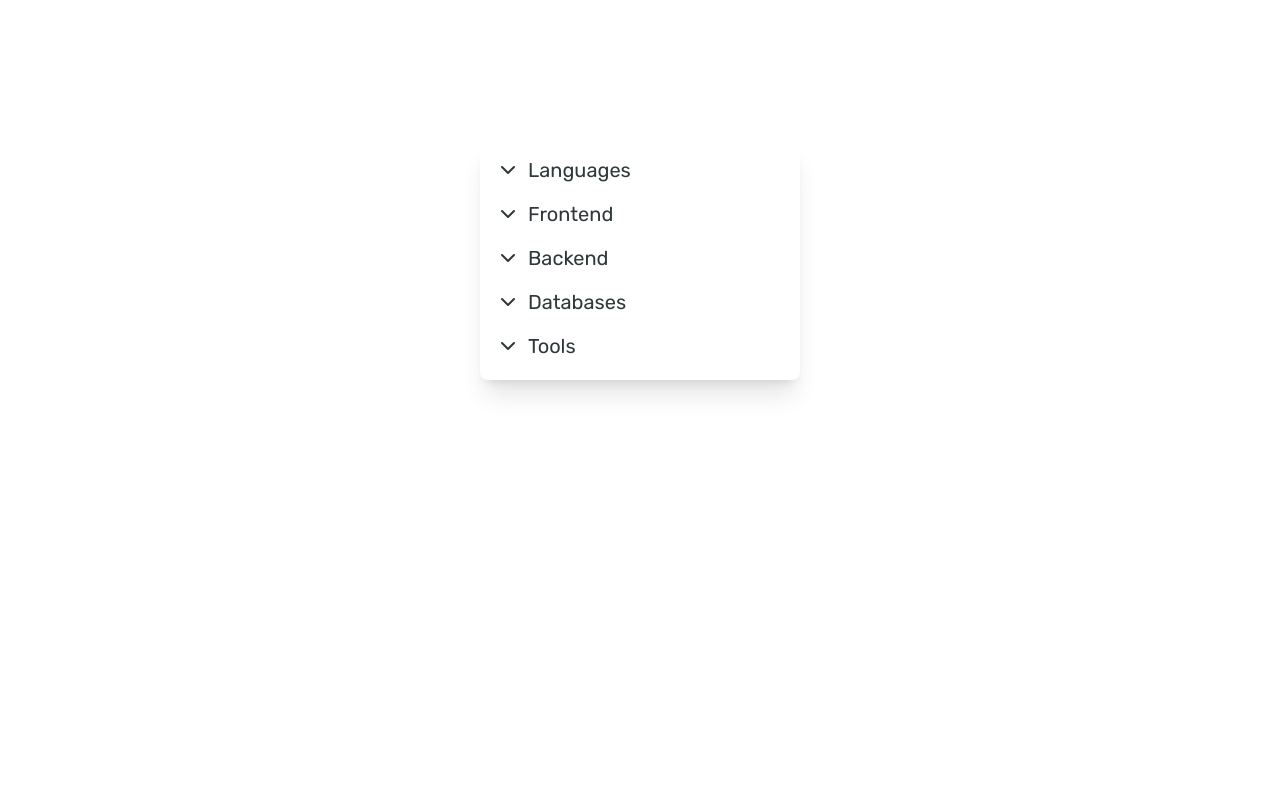
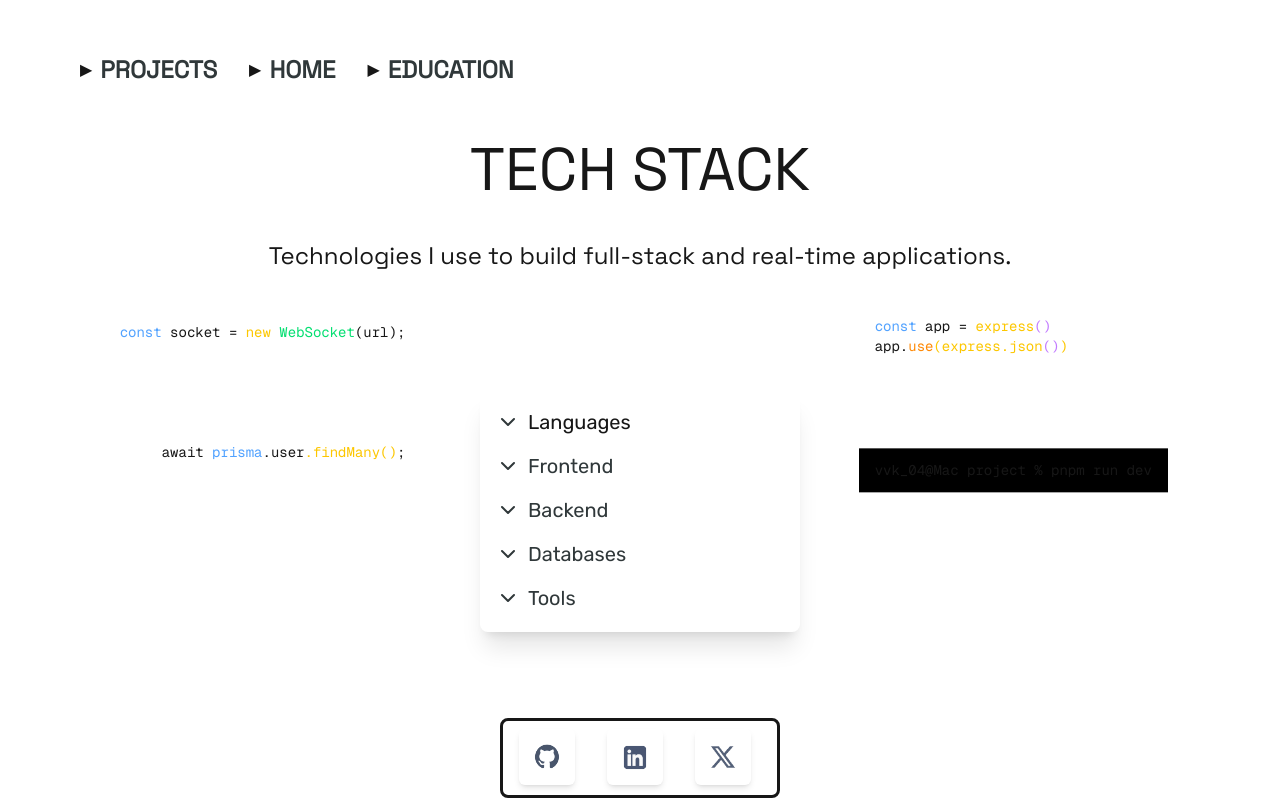
Before and after one commit to vardvamsifriest/Portfolio, a Next.js app: page /skills in a window 1280 px wide. Built offline with nearby package versions, Linux system fonts and the light colour scheme.

Commit message:
skill page done

```diff
--- /dev/null
+++ b/app/components/codepiece.tsx
@@ -0,0 +1,12 @@
+export default function CodePiece() {
+    return (
+      <div className="w-fit bg-mist-800/80 px-4 py-3 font-mono text-sm">
+        <span className="text-blue-400">const</span>{" "}
+        <span className="text-mist-200">socket</span>{" "}
+        <span className="text-mist-400">=</span>{" "}
+        <span className="text-yellow-400">new</span>{" "}
+        <span className="text-green-400">WebSocket</span>
+        <span className="text-mist-200">(url);</span>
+      </div>
+    );
+  }
--- /dev/null
+++ b/app/components/codepiece2.tsx
@@ -0,0 +1,11 @@
+export function CodePiece2()
+{
+    return (
+        <div className="w-fit bg-mist-800/80 px-4 py-3 font-mono text-sm">
+            <span className="">await</span>
+            <span className="text-blue-400"> prisma</span>
+            <span className="">.user</span>
+            <span className="text-yellow-400">.findMany()</span>;
+        </div>
+    )
+}
--- /dev/null
+++ b/app/components/codepiece3.tsx
@@ -0,0 +1,17 @@
+export function CodePiece3()
+{
+    return (
+        <div className="w-fit bg-mist-800/80 px-4 py-3 font-mono text-sm">
+            <span className="text-blue-400">const</span>
+            <span className=""> app = </span>
+            <span className="text-yellow-400">express</span>
+            <span className="text-purple-400">()</span>
+            <div className="">app.
+            <span className="text-orange-400">use</span>
+            <span className="text-yellow-400">(express.json</span>
+            <span className="text-purple-400">()</span>
+            <span className="text-yellow-400">)</span>
+            </div>
+        </div>
+    )
+}
--- a/app/components/icons/giticon.tsx
+++ b/app/components/icons/giticon.tsx
@@ -3,7 +3,7 @@ export function GitIcon()
     return (
         <svg xmlns="http://www.w3.org/2000/svg" fill="none"  width={24}
         height={24} viewBox="0 0 600 600">
-            <g clip-path="url(#devicon-git-icon-1-a)"><path fill="#DE4C36" d="m588.7 273.3-262-262c-15-15-39.5-15-54.6 0l-54.4 54.4 69 69a45.9 45.9 0 0 1 58 58.5l66.6 66.5a46 46 0 1 1-27.5 26l-62-62v163.1q6.5 3.3 12 8.7a46 46 0 1 1-49.9-10V220.8a46 46 0 0 1-25-60.3l-68-68L11.3
+            <g clipPath="url(#devicon-git-icon-1-a)"><path fill="#DE4C36" d="m588.7 273.3-262-262c-15-15-39.5-15-54.6 0l-54.4 54.4 69 69a45.9 45.9 0 0 1 58 58.5l66.6 66.5a46 46 0 1 1-27.5 26l-62-62v163.1q6.5 3.3 12 8.7a46 46 0 1 1-49.9-10V220.8a46 46 0 0 1-25-60.3l-68-68L11.3
             272a38.6 38.6 0 0 0 0 54.6l262 262c15 15 39.5 15 54.6 0l260.8-260.8c15-15 15-39.5 0-54.6"/></g><defs><clipPath id="devicon-git-icon-1-a">
             <path fill="#fff" d="M0 0h600v600H0z"/></clipPath></defs></svg>
     )
--- a/app/components/icons/jsicon.tsx
+++ b/app/components/icons/jsicon.tsx
@@ -3,7 +3,7 @@ export function JSIcon()
     return (
         <svg xmlns="http://www.w3.org/2000/svg" fill="none"  width={24}
         height={24} viewBox="0 0 600 600">
-            <g clip-path="url(#devicon-javascript-1-a)"><path fill="#F7DF1E" d="M0 0h600v600H0z"/><path fill="#000" d="m157.8 501.4 45.9-27.8c8.8 15.7 16.9 29 36.2 29 18.5 0 30.2-7.2 30.2-35.4V275.5h56.4V468c0 58.4-34.2 85-84.2 85-45 0-71.2-23.4-84.5-51.6m199.3-6 46-26.6c12
+            <g clipPath="url(#devicon-javascript-1-a)"><path fill="#F7DF1E" d="M0 0h600v600H0z"/><path fill="#000" d="m157.8 501.4 45.9-27.8c8.8 15.7 16.9 29 36.2 29 18.5 0 30.2-7.2 30.2-35.4V275.5h56.4V468c0 58.4-34.2 85-84.2 85-45 0-71.2-23.4-84.5-51.6m199.3-6 46-26.6c12
             19.7 27.7 34.2 55.5 34.2 23.4 0 38.3-11.7
             38.3-27.8 0-19.3-15.3-26.2-41-37.4l-14.2-6c-40.7-17.4-67.6-39.1-67.6-85
             0-42.3 32.2-74.6 82.5-74.6 35.9 0 61.6 12.5 80.2 45.1l-44 28.2c-9.6-17.3-20-24.1-36.2-24.1-16.5 0-27 10.4-27 24.1 0 17 10.5 23.8 34.7 34.3l14 6c48 20.6 75 41.5 75 88.6 0 50.8-39.9 78.6-93.5 78.6-52.3 0-86.1-25-102.7-57.6"/></g><defs><clipPath id="devicon-javascript-1-a">
--- a/app/components/icons/nexticon.tsx
+++ b/app/components/icons/nexticon.tsx
@@ -2,9 +2,9 @@ export function NextIcon()
 {
     return (
         <svg xmlns="http://www.w3.org/2000/svg" fill="none"  width={24}
-        height={24} viewBox="0 0 600 600"><g clip-path="url(#devicon-nextjs-icon-3-a)"><path fill="#000" d="M300 600a300 300 0 1 0 0-600 300 300 0 0 0 0 600"/>
+        height={24} viewBox="0 0 600 600"><g clipPath="url(#devicon-nextjs-icon-3-a)"><path fill="#000" d="M300 600a300 300 0 1 0 0-600 300 300 0 0 0 0 600"/>
         <path fill="url(#devicon-nextjs-icon-4-b)" d="m498.4 525-268-345H180v239.9h40.4V231.3l246.3 318.2a301 301 0 0 0 31.7-24.4"/><path fill="url(#devicon-nextjs-icon-5-c)" d="M423.3 180h-40v240h40z"/></g><defs><linearGradient id="devicon-nextjs-icon-4-b" x1="17891.2" x2="28522.7" y1="21013.3" y2="34190.4">
-            <stop stop-color="#fff"/><stop offset="1" stop-color="#fff" stop-opacity="0"/></linearGradient><linearGradient id="devicon-nextjs-icon-5-c" x1="2383.3" x2="2316.3" y1="180" y2="17804.8"><stop stop-color="#fff"/><stop offset="1" stop-color="#fff" stop-opacity="0"/>
+            <stop stopColor="#fff"/><stop offset="1" stopColor="#fff" stopOpacity="0"/></linearGradient><linearGradient id="devicon-nextjs-icon-5-c" x1="2383.3" x2="2316.3" y1="180" y2="17804.8"><stop stopColor="#fff"/><stop offset="1" stopColor="#fff" stopOpacity="0"/>
             </linearGradient><clipPath id="devicon-nextjs-icon-3-a"><path fill="#fff" d="M0 0h600v600H0z"/></clipPath></defs></svg>
     )
 }
--- a/app/components/icons/vscodeicon.tsx
+++ b/app/components/icons/vscodeicon.tsx
@@ -6,8 +6,8 @@ export function VSCodeIcon()
             <mask id="devicon-visual-studio-code-5-a"  x="0" y="1" maskUnits="userSpaceOnUse"><path fill="#fff" d="M425.5 595.9a37 37 0 0 0 29.7-1.1l123.6-59.5a38 38 0 0 0 21.2-33.8v-403c0-14.4-8.3-27.6-21.2-33.8L455.2 5.2a37 37 0 0 0-42.6 7.3L176.1 228.2l-103-78.1a25 25 0 0 0-31.9 1.4l-33 30a25 25 0 0 0 0 37L97.5 300 8.2 381.5a25 25 0 0 0 0 37l33 30a25 25 0 0 0 32 1.4l103-78.1 236.4 215.7q5.7 5.6 12.9 8.4M450 163.8 270.7 300 450 436.2z"/></mask><g mask="url(#devicon-visual-studio-code-5-a)"><path fill="#0065A9" d="M579.1 64.8 455.5 5.3a37 37 0 0 0-42.6 7.2L8.2 381.5a25 25 0 0 0 0 37l33 30a25 25 0 0 0 32 1.4L560.5 80.2a24.8 24.8 0 0 1 39.9 19.8v-1.4c0-14.4-8.3-27.6-21.3-33.8"/></g><mask id="devicon-visual-studio-code-6-b" width="600" height="598" x="0" y="1" maskUnits="userSpaceOnUse"><path fill="#fff" d="M425.5 595.9a37 37 0 0 0 29.7-1.1l123.6-59.5a38 38 0 0 0 21.2-33.8v-403c0-14.4-8.3-27.6-21.2-33.8L455.2 5.2a37 37 0 0 0-42.6 7.3L176.1 228.2l-103-78.1a25 25 0 0 0-31.9 1.4l-33 30a25 25 0 0 0 0 37L97.5 300 8.2 381.5a25 25 0 0 0 0 37l33 30a25 25 0 0 0 32 1.4l103-78.1 236.4 215.7q5.7 5.6 12.9 8.4M450 163.8 270.7 300 450 436.2z"/></mask><g mask="url(#devicon-visual-studio-code-6-b)"><path fill="#007ACC" d="m579.1 535.2-123.6 59.5a37 37 0 0 1-42.6-7.2L8.2 218.5a25 25 0 0 1 0-37l33-30a25 2
             5 0 0 1 32-1.4l487.3 369.7a24.8
             24.8 0 0 0 39.9-19.8v1.4c0 14.4-8.3 27.6-21.3 33.8"/></g><mask id="devicon-visual-studio-code-7-c" width="600" height="598" x="0" y="1" maskUnits="userSpaceOnUse"><path fill="#fff" d="M425.5 595.9a37 37 0 0 0 29.7-1.1l123.6-59.5a38 38 0 0 0 21.2-33.8v-403c0-14.4-8.3-27.6-21.2-33.8L455.2 5.2a37 37 0 0 0-42.6 7.3L176.1 228.2l-103-78.1a25 25 0 0 0-31.9 1.4l-33 30a25 25 0 0 0 0 37L97.5 300 8.2 381.5a25 25 0 0 0 0 37l33 30a25 25 0 0 0 32 1.4l103-78.1 236.4 215.7q5.7 5.6 12.9 8.4M450 163.8 270.7 300 450 436.2z"/></mask><g mask="url(#devicon-visual-studio-code-7-c)"><path fill="#1F9CF0" d="M455.1 594.8a37 37 0 0 1-42.6-7.3A22 22 0 0 0 450 572V28a22 22 0 0 0-37.5-15.5A37 37 0 0 1 455 5.3l123.6 59.4A38 38 0 0 1 600 98.5v403c0 14.5-8.3 27.6-21.3 33.9z"/></g><mask id="devicon-visual-studio-code-8-d" width="600" height="598" x="0" y="1" maskUnits="userSpaceOnUse"><path fill="#fff" d="M425.5 595.9a37 37 0 0 0 29.7-1.1l123.6-59.5a38 38 0 0 0 21.2-33.8v-403c0-14.4-8.3-27.6-21.
-            2-33.8L455.2 5.2a37 37 0 0 0-42.6 7.3L176.1 228.2l-103-78.1a25 25 0 0 0-31.9 1.4l-33 30a25 25 0 0 0 0 37L97.5 300 8.2 381.5a25 25 0 0 0 0 37l33 30a25 25 0 0 0 32 1.4l103-78.1 236.4 215.7q5.7 5.6 12.9 8.4M450 163.8 270.7 300 450 436.2z"/></mask><g mask="url(#devicon-visual-studio-code-8-d)"><path fill="url(#devicon-visual-studio-code-9-e)" fill-opacity=".3" d="M425.5 595.9a37 37 0 0 0 29.7-1.1l123.6-59.5a38 38 0 0 0 21.2-33.8v-403c0-14.4-8.3-27.6-21.2-33.8L455.2 5.2a37 37 0 0 0-42.6 7.3L176.1 228.2l-103-78.1a25 25 0 0 0-31.9 1.4l-33 30a25 25 0 0 0 0 37L97.5 300 8.2 381.5a25 25 0 0 0 0 37l33 30a25 25 0 0 0 32 1.4l103-78.1 236.4
-            215.7q5.7 5.6 12.9 8.4M450 163.8 270.7 300 450 436.2z"/></g><defs><linearGradient id="devicon-visual-studio-code-9-e" x1="30000.1" x2="30000.1" y1="1.5" y2="59692.2" gradientUnits="userSpaceOnUse"><stop stop-color="#fff"/>
+            2-33.8L455.2 5.2a37 37 0 0 0-42.6 7.3L176.1 228.2l-103-78.1a25 25 0 0 0-31.9 1.4l-33 30a25 25 0 0 0 0 37L97.5 300 8.2 381.5a25 25 0 0 0 0 37l33 30a25 25 0 0 0 32 1.4l103-78.1 236.4 215.7q5.7 5.6 12.9 8.4M450 163.8 270.7 300 450 436.2z"/></mask><g mask="url(#devicon-visual-studio-code-8-d)"><path fill="url(#devicon-visual-studio-code-9-e)" fillOpacity=".3" d="M425.5 595.9a37 37 0 0 0 29.7-1.1l123.6-59.5a38 38 0 0 0 21.2-33.8v-403c0-14.4-8.3-27.6-21.2-33.8L455.2 5.2a37 37 0 0 0-42.6 7.3L176.1 228.2l-103-78.1a25 25 0 0 0-31.9 1.4l-33 30a25 25 0 0 0 0 37L97.5 300 8.2 381.5a25 25 0 0 0 0 37l33 30a25 25 0 0 0 32 1.4l103-78.1 236.4
+            215.7q5.7 5.6 12.9 8.4M450 163.8 270.7 300 450 436.2z"/></g><defs><linearGradient id="devicon-visual-studio-code-9-e" x1="30000.1" x2="30000.1" y1="1.5" y2="59692.2" gradientUnits="userSpaceOnUse"><stop stopColor="#fff"/>
         <stop offset="1" stopColor="#fff" stopOpacity="0"/></linearGradient></defs></svg>
     )
 }
--- a/app/components/skillsection.tsx
+++ b/app/components/skillsection.tsx
@@ -33,11 +33,11 @@ export function SkillSection()
     const[showdatabases,setShowdatabases] = useState(false)
     const[showtools,setShowtools] = useState(false)
     return (
-        <div className="flex justify-center pt-10">
-        <div className="bg-mist-200 min-h-60 w-80 rounded-lg shadow-xl">
+        <div className="flex justify-center pt-20">
+        <div className="bg-mist-300 min-h-60 w-80 rounded-lg shadow-xl">
             <div className="pt-4 pl-4 flex items-center gap-2">
             <ArrowIcon onClick={()=>setShowlanguages(!showlanguages)} variant="secondary"/>
-            <p className="font-Rubik text-xl text-primary">
+            <p className="font-Rubik text-xl text-mist-700">
                 Languages
             </p>
             </div>
--- /dev/null
+++ b/app/components/terminaltext.tsx
@@ -0,0 +1,8 @@
+export function TerminalText()
+{
+    return (
+        <div className="w-fit bg-black px-4 py-3 font-mono text-sm">
+            <span>vvk_04@Mac project % pnpm run dev</span>
+        </div>
+    )
+}
--- a/app/globals.css
+++ b/app/globals.css
@@ -16,6 +16,7 @@
   --font-Rubik:"Rubik",sans-serif;
   --font-Space:"Space",sans-serif;
   --color-primary: #30383A;
+  --color-secondary: #E4E8E9;
   --color-background: var(--background);
   --color-foreground: var(--foreground);
   --font-sans: var(--font-geist-sans);
--- a/app/skills/page.tsx
+++ b/app/skills/page.tsx
@@ -1,16 +1,148 @@
-"use client"
-import {SkillSection} from "../components/skillsection"
-export default function SkillPage()
-{
-    return (
-        <div className="bg-mist-700 min-h-screen w-full">
-      <div className="bg-mist-400 h-25 w-full" >
+"use client";
+
+import { SkillSection } from "../components/skillsection";
+import Link from "next/link";
+import CodePiece from "../components/codepiece";
+import { IconBar } from "../components/iconbar";
+import { motion } from "motion/react";
+import { CodePiece2 } from "../components/codepiece2";
+import { CodePiece3 } from "../components/codepiece3";
+import { TerminalText } from "../components/terminaltext";
+
+export default function SkillPage() {
+  return (
+    <div className="bg-mist-700 min-h-screen w-full">
+
+      <div className="bg-mist-400 h-25 w-full flex items-center gap-8">
+
+        <div className="flex pt-10 pl-20 items-center gap-2">
+          <Link href="/projects">
+            <span className="text-mist-700">▶</span>
+          </Link>
+
+          <p className="font-Space text-primary font-bold text-2xl">
+            PROJECTS
+          </p>
+        </div>
+
+        <div className="flex pt-10 items-center gap-2">
+          <Link href="/">
+            <span className="text-mist-700">▶</span>
+          </Link>
+
+          <p className="text-2xl text-primary font-bold font-Space">
+            HOME
+          </p>
+        </div>
+
+        <div className="flex pt-10 items-center gap-2">
+          <Link href="/education">
+            <span className="text-mist-700">▶</span>
+          </Link>
+
+          <p className="text-2xl text-primary font-bold font-Space">
+            EDUCATION
+          </p>
+        </div>
+
+      </div>
+
+      <div className="flex justify-center pt-10">
+        <p className="font-Space text-mist-200 text-6xl">
+          TECH STACK
+        </p>
+      </div>
+
+      <div className="flex justify-center pt-10">
+        <p className="font-Space text-mist-200 text-2xl">
+          Technologies I use to build full-stack and real-time applications.
+        </p>
+      </div>
 
 
+      <div className="mx-auto grid max-w-6xl grid-cols-3 items-start gap-10 pt-10">
 
 
+        <div className="flex flex-col items-end gap-20">
+
+          <motion.div
+            animate={{ y: [0, -8, 0] }}
+            transition={{
+              duration: 3,
+              repeat: Infinity,
+              ease: "easeInOut",
+            }}
+          >
+            <CodePiece />
+          </motion.div>
+
+          <motion.div
+            animate={{ y: [0, -8, 0] }}
+            transition={{
+              duration: 3,
+              repeat: Infinity,
+              ease: "easeInOut",
+              delay: 0.5,
+            }}
+          >
+            <CodePiece2 />
+          </motion.div>
+
+        </div>
+
+        {/* Center */}
+        <div className="flex justify-center">
+          <SkillSection />
+        </div>
+
+        {/* Right code pieces */}
+        <div className="flex flex-col items-start gap-20">
+
+          <motion.div
+            animate={{ y: [0, -8, 0] }}
+            transition={{
+              duration: 3,
+              repeat: Infinity,
+              ease: "easeInOut",
+              delay: 0.8,
+            }}
+          >
+            <CodePiece3 />
+          </motion.div>
+
+          <motion.div
+            animate={{ y: [0, -8, 0] }}
+            transition={{
+              duration: 3,
+              repeat: Infinity,
+              ease: "easeInOut",
+              delay: 1.2,
+            }}
+          >
+            <TerminalText />
+          </motion.div>
+
+        </div>
+
       </div>
-      <SkillSection />
+
+      {/* Floating social bar */}
+      <div className="pt-10 pb-30">
+        <motion.div
+          className="fixed bottom-0 left-1/2 z-50 -translate-x-1/2"
+          animate={{
+            y: [0, -8, 0],
+          }}
+          transition={{
+            duration: 3,
+            repeat: Infinity,
+            ease: "easeInOut",
+          }}
+        >
+          <IconBar />
+        </motion.div>
       </div>
-    )
+
+    </div>
+  );
 }
```
Also changed, not shown: app/components/icons/postmanicon.tsx (+1 -1 lines).
